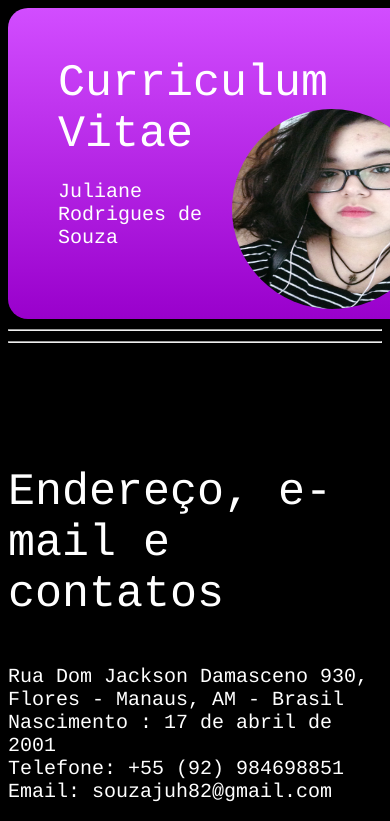
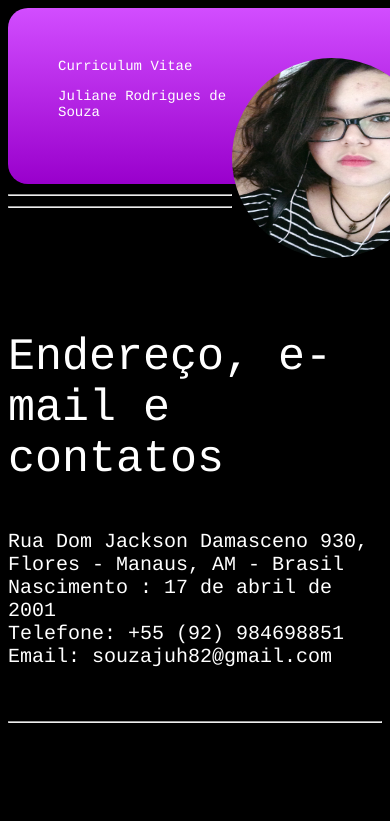
Before and after one commit to souzajuh82/curriculum, a plain HTML site: page index.html in a window 390 px wide. Shown: the top 821 px of the page. Drawn offline with Linux system fonts and the light colour scheme.

Commit message:
Update style.css

```diff
--- a/css/style.css
+++ b/css/style.css
@@ -27,5 +27,10 @@ border-radius:50%;
 @media only screen and (max-width:1080px){
 	#profile{
 	width:100%;
+	font-size: 14px;
+	}
+
+	.texto{
+		font-size: 14px;
 	}
 }
```
